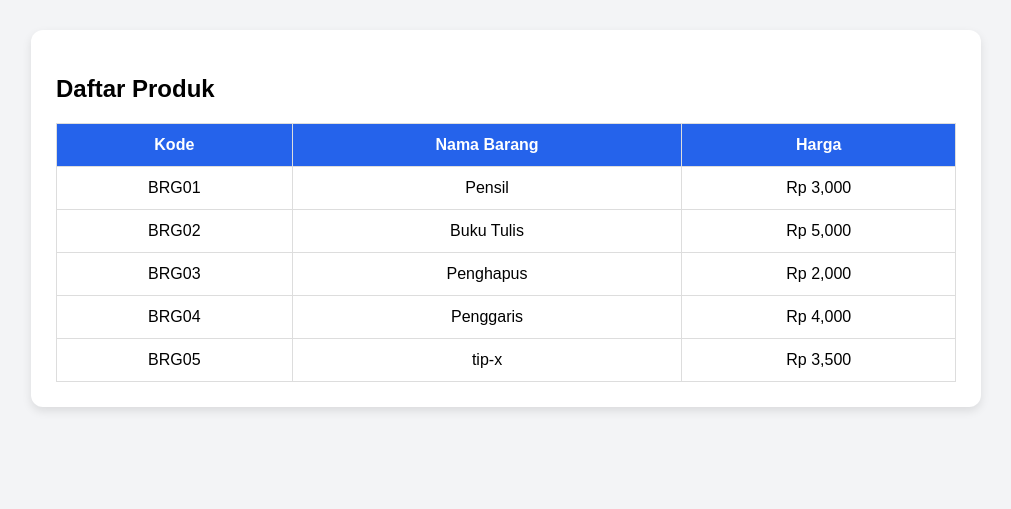
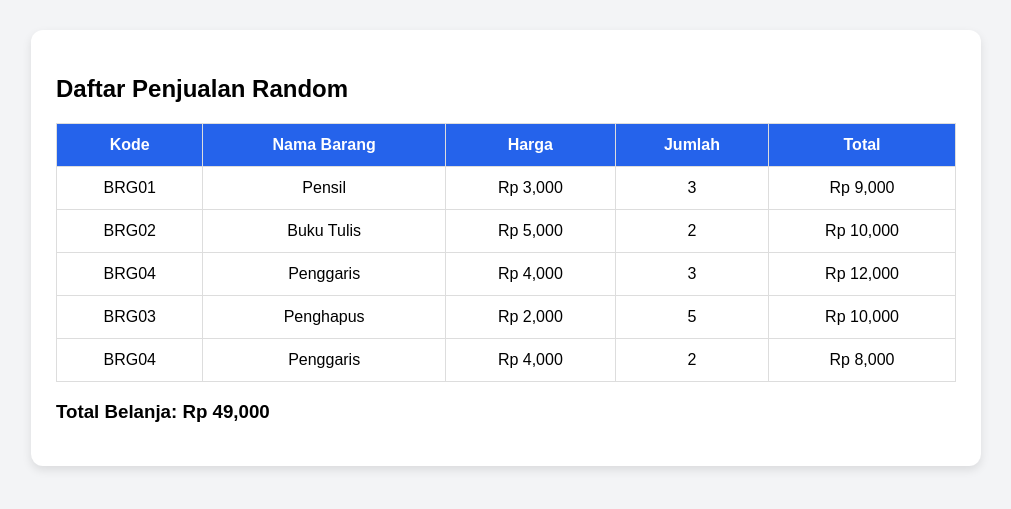
Before and after one commit to nayladelina/PolganMart, a PHP site: page /dashboard.php in a window 1280 px wide. Shown: the part 48-557 px from the top of the page, without its empty margins (134-1145 px from the left). Run offline with PHP 8.4, Linux system fonts and the light colour scheme; the visitor is signed in with stand-in values (Sample User, id 1).

Commit message:
Commit 6 – Tambahkan logika penjualan random dan grandtotal

```diff
--- a/dashboard.php
+++ b/dashboard.php
@@ -1,7 +1,7 @@
 <?php
 session_start();
 
-
+// Jika belum login, redirect ke login
 if (!isset($_SESSION['username'])) {
     header("Location: index.php");
     exit;
@@ -9,8 +9,22 @@ if (!isset($_SESSION['username'])) {
 
 // Data Barang
 $kode_barang  = ["BRG01","BRG02","BRG03","BRG04","BRG05"];
-$nama_barang  = ["Pensil","Buku Tulis","Penghapus","Penggaris","tip-x"];
+$nama_barang  = ["Pensil","Buku Tulis","Penghapus","Penggaris","Bolpoin"];
 $harga_barang = [3000,5000,2000,4000,3500];
+
+// Logika Penjualan Random
+$beli = [];
+$jumlah = [];
+$total = [];
+$grandtotal = 0;
+
+// Pilih barang dan jumlah acak
+for($i=0; $i<5; $i++){
+    $beli[$i] = rand(0,4);     // index barang acak
+    $jumlah[$i] = rand(1,5);   // jumlah acak 1–5
+    $total[$i] = $harga_barang[$beli[$i]] * $jumlah[$i]; // total per item
+    $grandtotal += $total[$i]; // akumulasi grandtotal
+}
 ?>
 <!DOCTYPE html>
 <html>
@@ -57,27 +71,33 @@ $harga_barang = [3000,5000,2000,4000,3500];
     </div>
 </div>
 <div class="container">
-    <h2>Daftar Produk</h2>
+    <h2>Daftar Penjualan Random</h2>
     <table>
         <thead>
             <tr>
                 <th>Kode</th>
                 <th>Nama Barang</th>
                 <th>Harga</th>
+                <th>Jumlah</th>
+                <th>Total</th>
             </tr>
         </thead>
         <tbody>
             <?php
-            for($i=0; $i<count($kode_barang); $i++){
+            for($i=0; $i<count($beli); $i++){
+                $index = $beli[$i];
                 echo "<tr>";
-                echo "<td>{$kode_barang[$i]}</td>";
-                echo "<td>{$nama_barang[$i]}</td>";
-                echo "<td>Rp ".number_format($harga_barang[$i])."</td>";
+                echo "<td>{$kode_barang[$index]}</td>";
+                echo "<td>{$nama_barang[$index]}</td>";
+                echo "<td>Rp ".number_format($harga_barang[$index])."</td>";
+                echo "<td>{$jumlah[$i]}</td>";
+                echo "<td>Rp ".number_format($total[$i])."</td>";
                 echo "</tr>";
             }
             ?>
         </tbody>
     </table>
+    <h3>Total Belanja: Rp <?php echo number_format($grandtotal); ?></h3>
 </div>
 </body>
 </html>
--- a/logout.php
+++ b/logout.php
@@ -0,0 +1,5 @@
+<?php
+session_start();
+session_destroy();
+header("Location: index.php");
+exit;
```
